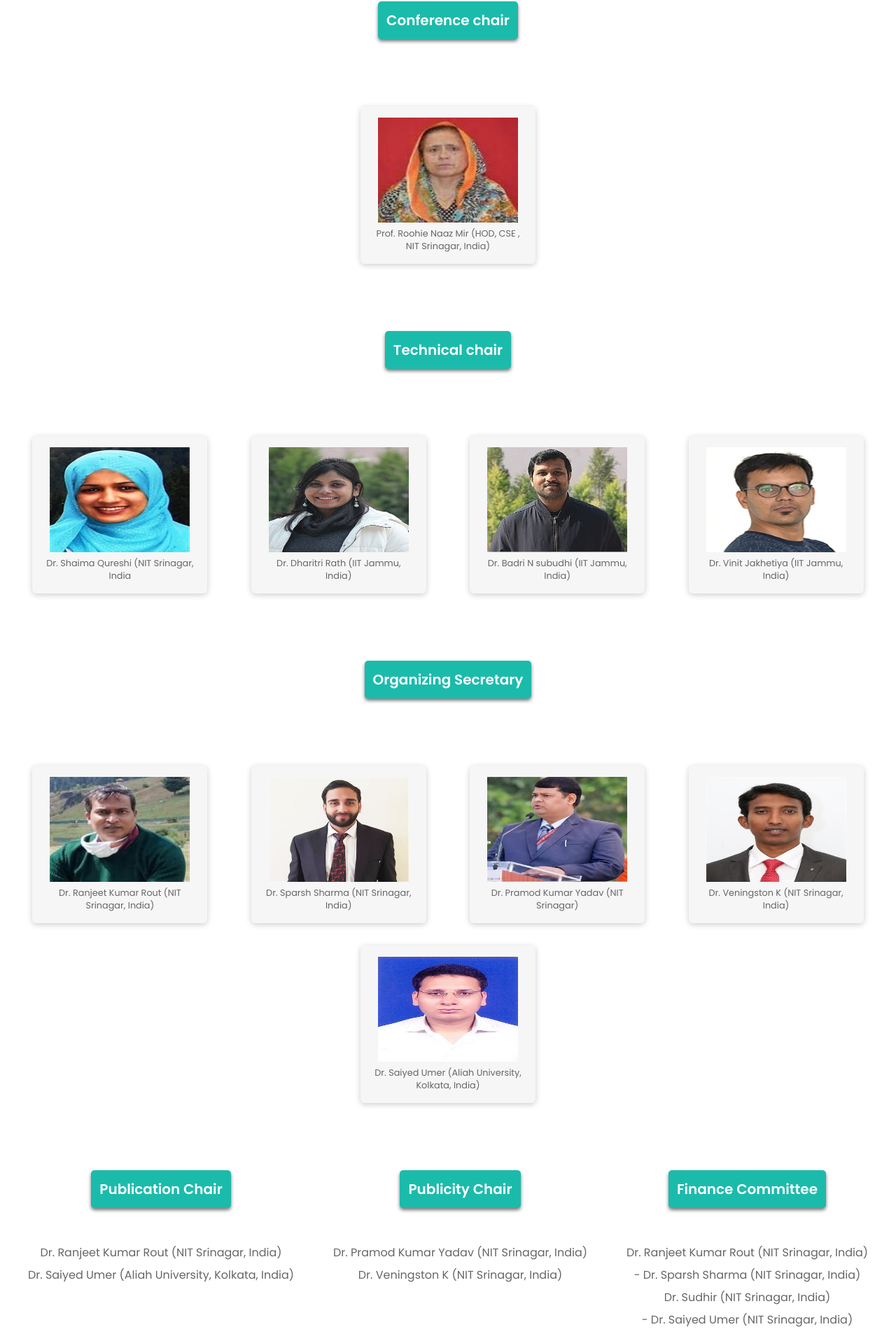
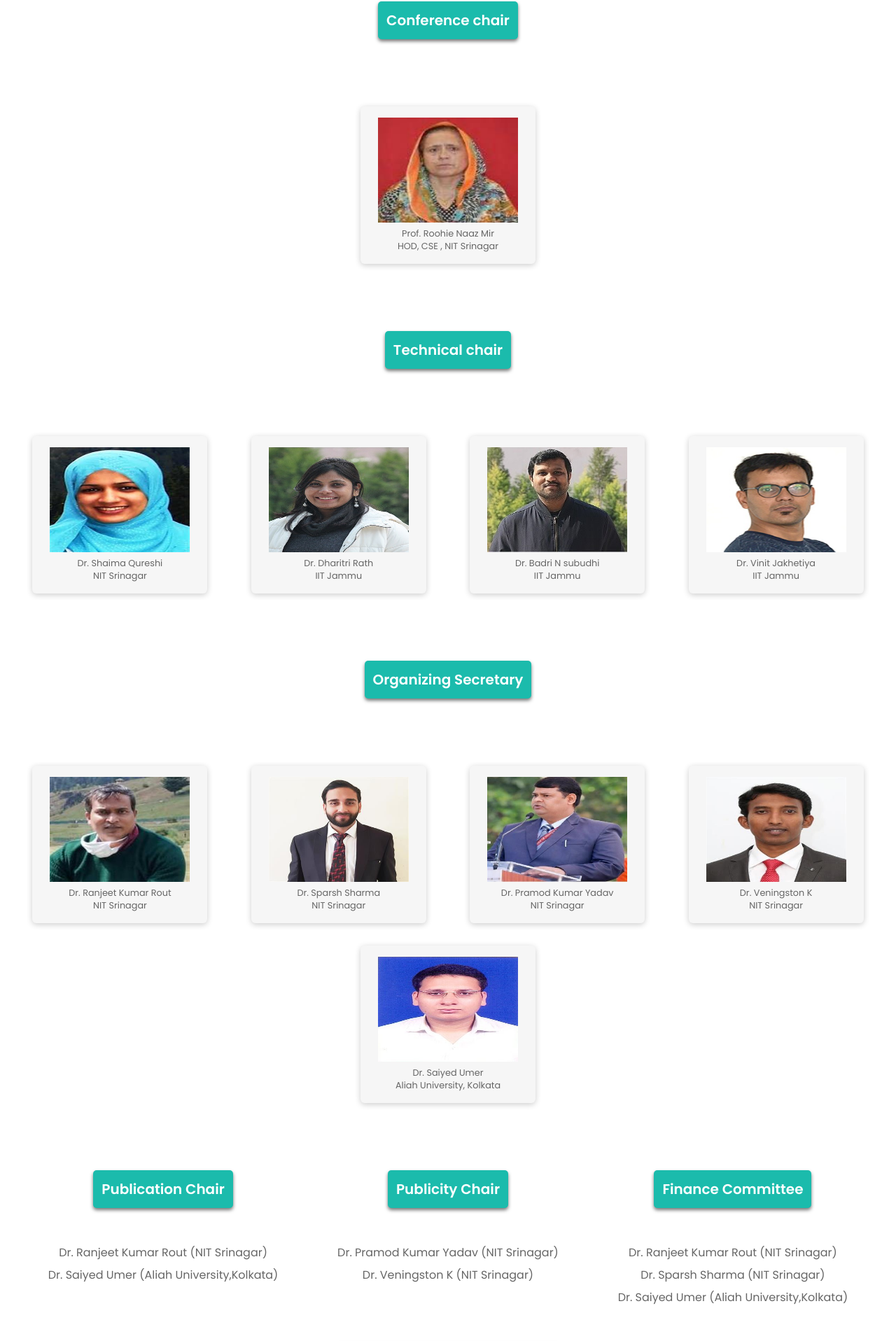
Before and after one commit to Zoyakhatry1/iconic_main, a React (Create React App) app: page /blog in a window 1280 px wide. Shown: the part 861-2777 px from the top of the page at 70% size. Built offline with nearby package versions, Linux system fonts and the light colour scheme; a web font is replaced by a local one.

Commit message:
changes4

```diff
--- a/src/components/AuthorGuidelines.jsx
+++ b/src/components/AuthorGuidelines.jsx
@@ -129,24 +129,24 @@ function AuthorGuidelines({ trackArray }) {
                     <td rowSpan={2}>Main Conference</td>
                     <td>Paper Submission Deadlines</td>
                     <td style={{ whiteSpace: "nowrap" }}>
-                      15/07/2022 <span className="glow-text">open</span>{" "}
+                     25th June 2022 <span className="glow-text">open</span>{" "}
                     </td>
                   </tr>
                   <tr>
                     <td>Notification for Paper Acceptance</td>
-                    <td>15/07/2022</td>
+                    <td>17th July 2022</td>
                   </tr>
                   <tr>
                     <td colSpan={2}>Camera Ready Submission Deadline</td>
-                    <td>20/08/2022</td>
+                    <td>24th August 2022</td>
                   </tr>
                   <tr>
                     <td colSpan={2}>Late Registration Deadline</td>
-                    <td>20/08/2022</td>
+                    <td>25th August 2022</td>
                   </tr>
                   <tr>
                     <td colSpan={2}>Conference Dates</td>
-                    <td>28/09/2022 to 29/09/2022</td>
+                    <td>28th-29th September 2022</td>
                   </tr>
                 </tbody>
               </table>
--- a/src/components/Contact.jsx
+++ b/src/components/Contact.jsx
@@ -6,14 +6,14 @@ function Contact() {
       <div className="contact-container">
         <div className="contact-details">
           <div className="address">
-            National Institute of Technology,
-            <br /> Hazratbal, Srinagar,
-            <br /> Jammu and Kashmir (UT), 190006,
+            National Institute of Technology Srinagar
+            <br />Hazratbal, Srinagar
+            <br /> Jammu and Kashmir, 190006,
             <br /> INDIA.
           </div>
           <div className="email">
             <div className="contact-heading">Email</div>
-            <div>For any qeuery, feel free to mail us, <a href="mailto:iconic2022@nitsri.net">iconic2022@nitsri.net</a></div>
+            <div>For any query, mail at: <a href="mailto:iconic2022@nitsri.net">iconic2022@nitsri.net</a></div>
           </div>
           <div className="phone-numbers">
             <div className="contact-heading">Contact</div>
--- a/src/components/Home.jsx
+++ b/src/components/Home.jsx
@@ -75,6 +75,7 @@ function Home({ scrollToTarget, trackArray }) {
             </div>
             <h1>Intelligent Computing</h1>
             <div className="sub-text">
+              <h2 className="date-new">28 <sup>th</sup> - 29 <sup>th</sup> September, 2022</h2>
               <table>
                 <tbody>
                   <tr style={{ whiteSpace: "nowrap" }}>
@@ -208,7 +209,7 @@ function Home({ scrollToTarget, trackArray }) {
               </tr>
               <tr>
                 <td colSpan={2}>Conference Dates</td>
-                <td>28th September 2022 to 29th september 2022</td>
+                <td>28th-29th September 2022</td>
               </tr>
             </tbody>
           </table>
--- a/src/components/Members2.jsx
+++ b/src/components/Members2.jsx
@@ -39,7 +39,7 @@ function Members2() {
             <img className={classes.img} src={dirimg} alt="" />
             </div>
             <p className={classes.name}>
-               Prof(Dr.) Rakesh Sehgal (Director, NIT Srinagar, India)
+               Prof(Dr.) Rakesh Sehgal <br /> Director, NIT Srinagar
             </p>
           </Card>
 
@@ -49,7 +49,7 @@ function Members2() {
             </div>
             <p className={classes.name}>
               {" "}
-               Prof(Dr.) Manoj Singh Gaur (Director, IIT Jammu, India)
+               Prof(Dr.) Manoj Singh Gaur <br />Director, IIT Jammu
             </p>
           </Card>
         </div>
@@ -62,7 +62,7 @@ function Members2() {
              <img className={classes.img} src={hodimg} alt="" />
            </div>
             <p className={classes.name}>
-               Prof. Roohie Naaz Mir (HOD, CSE , NIT Srinagar, India)
+               Prof. Roohie Naaz Mir <br /> HOD, CSE , NIT Srinagar
             </p>
           </Card>
         </div>
@@ -76,7 +76,7 @@ function Members2() {
             <img className={classes.img} src={tech1} alt="" />
             </div>
             <p className={classes.name}>
-             Dr. Shaima Qureshi (NIT Srinagar, India
+             Dr. Shaima Qureshi <br /> NIT Srinagar
             </p>
           </Card>
           <Card>
@@ -84,7 +84,7 @@ function Members2() {
             <img className={classes.img} src={tech2} alt="" />
           </div>
             <p className={classes.name}>
-             Dr. Dharitri Rath (IIT Jammu, India)
+             Dr. Dharitri Rath <br /> IIT Jammu
             </p>
           </Card>
           <Card>
@@ -92,7 +92,7 @@ function Members2() {
             <img className={classes.img} src={tech3} alt="" />
           </div>
             <p className={classes.name}>
-             Dr. Badri N subudhi (IIT Jammu, India)
+             Dr. Badri N subudhi <br /> IIT Jammu
             </p>
           </Card>
           <Card>
@@ -100,7 +100,7 @@ function Members2() {
             <img className={classes.img} src={tech4} alt="" />
           </div>
             <p className={classes.name}>
-             Dr. Vinit Jakhetiya (IIT Jammu, India)
+             Dr. Vinit Jakhetiya <br /> IIT Jammu
             </p>
           </Card>
         </div>
@@ -114,7 +114,7 @@ function Members2() {
             <img className={classes.img} src={org1} alt="" />
           </div>
             <p className={classes.name}>
-             Dr. Ranjeet Kumar Rout (NIT Srinagar, India)
+             Dr. Ranjeet Kumar Rout <br /> NIT Srinagar
             </p>
           </Card>
           <Card>
@@ -123,7 +123,7 @@ function Members2() {
             <img className={classes.img} src={org2} alt="" />
           </div>
             <p className={classes.name}>
-             Dr. Sparsh Sharma (NIT Srinagar, India)
+             Dr. Sparsh Sharma <br /> NIT Srinagar
             </p>
           </Card>
           <Card>
@@ -131,7 +131,7 @@ function Members2() {
             <img className={classes.img} src={org3} alt="" />
           </div>
             <p className={classes.name}>
-             Dr. Pramod Kumar Yadav (NIT Srinagar)
+             Dr. Pramod Kumar Yadav <br /> NIT Srinagar
             </p>
           </Card>
           <Card>
@@ -139,7 +139,7 @@ function Members2() {
           <img className={classes.img} src={org4} alt="" />
           </div>
             <p className={classes.name}>
-             Dr. Veningston K (NIT Srinagar, India)
+             Dr. Veningston K <br /> NIT Srinagar
             </p>
           </Card>
           <Card>
@@ -147,7 +147,7 @@ function Members2() {
             <img className={classes.img} src={org5} alt="" />
           </div>
             <p className={classes.name}>
-             Dr. Saiyed Umer (Aliah University, Kolkata, India)
+             Dr. Saiyed Umer <br /> Aliah University, Kolkata
             </p>
           </Card>
         </div>
@@ -162,10 +162,10 @@ function Members2() {
             <div className={classes.names}>
               <p className={classes.name2}>
                 {" "}
-                 Dr. Ranjeet Kumar Rout (NIT Srinagar, India)
+                 Dr. Ranjeet Kumar Rout  (NIT Srinagar)
               </p>
               <p className={classes.name2}>
-                 Dr. Saiyed Umer (Aliah University, Kolkata, India)
+                 Dr. Saiyed Umer (Aliah University,Kolkata)<br />
               </p>
             </div>
           </div>
@@ -179,10 +179,10 @@ function Members2() {
             <div className={classes.names}>
               <p className={classes.name2}>
                 {" "}
-                 Dr. Pramod Kumar Yadav (NIT Srinagar, India)
+                 Dr. Pramod Kumar Yadav  (NIT Srinagar)
               </p>
               <p className={classes.name2}>
-               Dr. Veningston K (NIT Srinagar, India)
+               Dr. Veningston K  (NIT Srinagar)
               </p>
             </div>
           </div>
@@ -196,16 +196,15 @@ function Members2() {
             <div className={classes.names}>
               <p className={classes.name2}>
                 {" "}
-                 Dr. Ranjeet Kumar Rout (NIT Srinagar, India)
+                 Dr. Ranjeet Kumar Rout  (NIT Srinagar)
               </p>
-              <p className={classes.name2}>- Dr. Sparsh Sharma (NIT Srinagar, India)</p>
-              <p className={classes.name2}>
-              Dr. Sudhir (NIT Srinagar, India)
-              </p>
-              <p className={classes.name2}>- Dr. Saiyed Umer (NIT Srinagar, India)</p>
+              <p className={classes.name2}>Dr. Sparsh Sharma  (NIT Srinagar)</p>
+              <p className={classes.name2}>Dr. Saiyed Umer (Aliah University,Kolkata) </p>
             </div>
           </div>
+
           <div>
+
             <div className={classes.buttonbox}>
               <button className={classes.shadowbutton}>
                 Local Organizing Committee
@@ -214,22 +213,21 @@ function Members2() {
             <div className={classes.names2}>
                <div className={classes.margin}>
                <p className={classes.name2}> Dr. Annu Priya</p>
-               <p className={classes.name2}>Dr. Surbi Sharma</p>
+               <p className={classes.name2}>Dr. Surbhi Sharma</p>
                <p className={classes.name2}>Sania Iqbal</p>
                <p className={classes.name2}>Sadia Showkat</p>
                <p className={classes.name2}>Monica</p>
                <p className={classes.name2}>Anam Iqbal</p>
-               <p className={classes.name2}>Tausees Iqbal</p>
+
                </div>
               <div >
+              <p className={classes.name2}>Tauseef Iqbal</p>
               <p className={classes.name2}>Mehraj Tali</p>
               <p className={classes.name2}>Sameer Dixit</p>
               <p className={classes.name2}>Imtiaz Ahmad</p>
-              <p className={classes.name2}>Manzoor Ahmad Lone</p>
               <p className={classes.name2}>Aafaq Dar</p>
               <p className={classes.name2}>Nazir Shabbir</p>
               </div>
-
             </div>
           </div>
         </div>
--- a/src/styles/About.module.css
+++ b/src/styles/About.module.css
@@ -24,7 +24,7 @@
 .info {
   display: flex;
   justify-content: space-between;
-  text-align: left;
+  text-align: justify;
   color: #666666;
 }
 .image {
--- a/src/styles/home.css
+++ b/src/styles/home.css
@@ -64,6 +64,10 @@
   font-size: 15px;
   width: 80%;
   color: yellow;
+}
+.date-new{
+  padding: 1rem 0;
+  color: rgb(248, 147, 5);
 }
 .example-right {
   position: absolute;
```
Also changed, not shown: src/components/About.jsx (+10 -21 lines), src/assets/IIT-jammucam.png (added).
